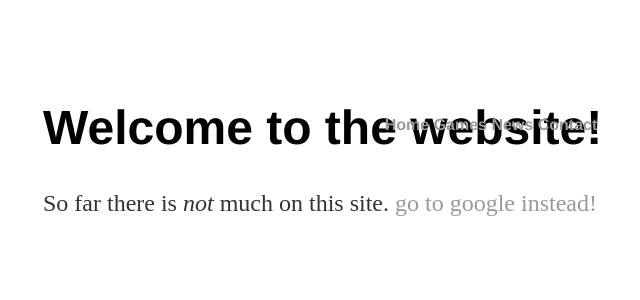
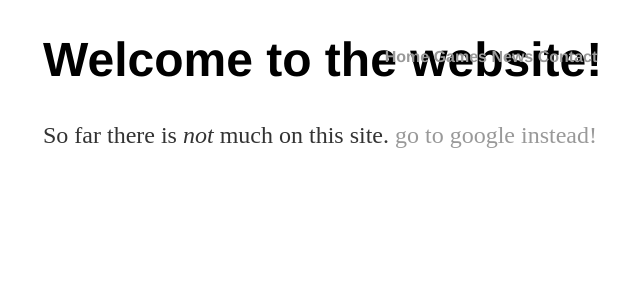
Before and after one commit to Power-Up-Games/power-up-games.github.io, a Jekyll site: the page built from index.html, in a window 1280 px wide. Shown: the top 300 px of the page, without its empty margins (149-789 px from the left). Built offline with Jekyll 4.4.1, drawn with Linux system fonts in a browser that asks for light colours.

Commit message:
style changes

```diff
--- a/css/main.css
+++ b/css/main.css
@@ -1,5 +1,5 @@
 body {
-	margin: 40px auto;
+	margin: 20px auto;
 	width: 70%;
 }
 
@@ -21,10 +21,6 @@
 	-ms-transform: translateY(-50%);
 	-moz-transform: translateY(-50%);
 	-webkit-transform: translateY(-50%);
-}
-
-nav {
-	margin-bottom: 100px;
 }
 
 nav ul {
```
